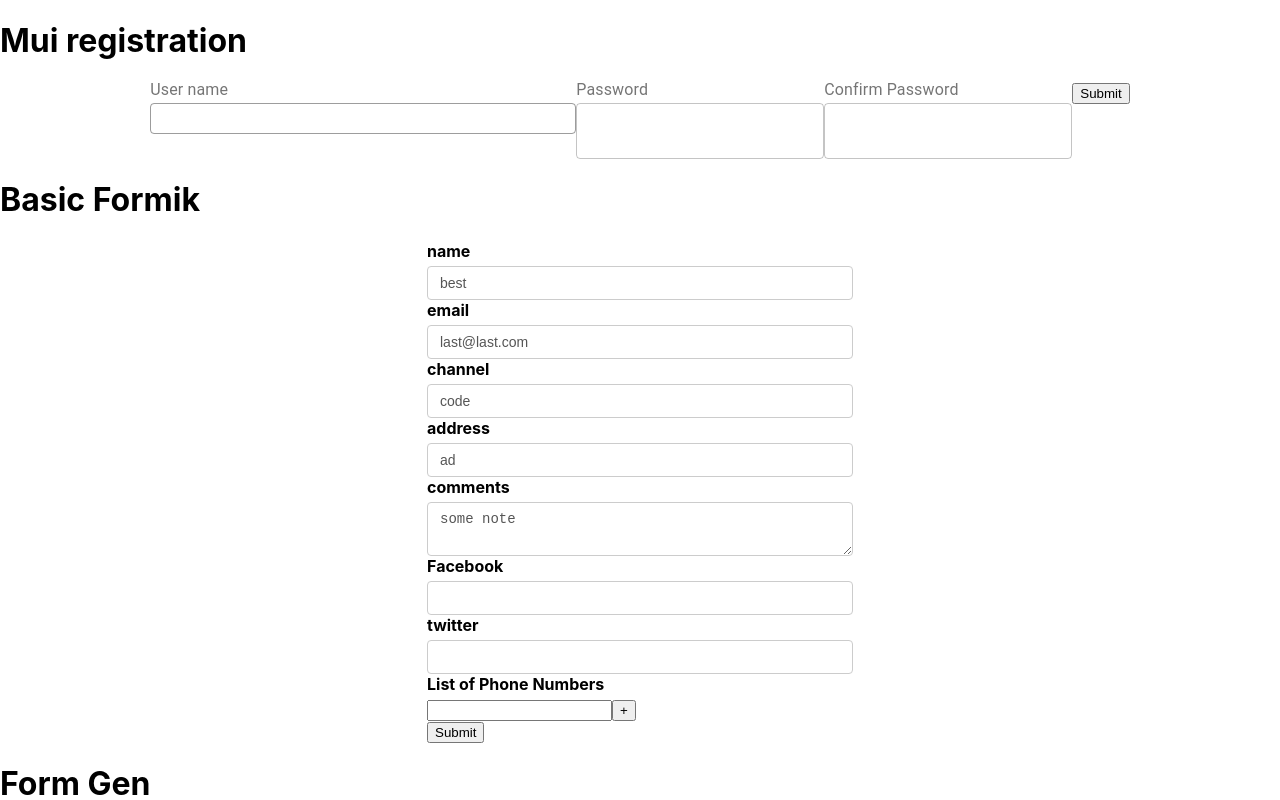
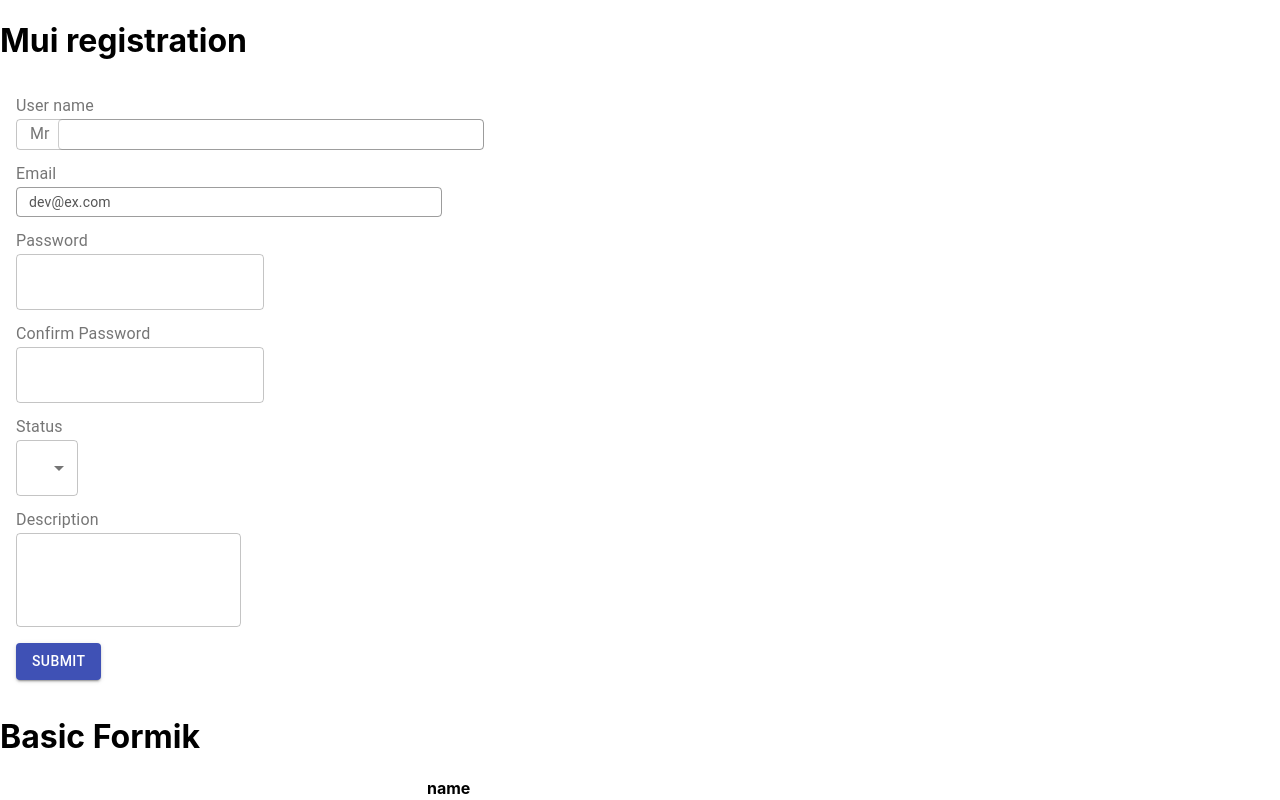
Before and after one commit to yescine/formik-Mui, a React (Create React App) app: page / in a window 1280 px wide. Shown: the top 800 px of the page. Built offline with nearby package versions, Linux system fonts and the light colour scheme.

Commit message:
implement rest of option and field type of Mui

```diff
--- a/src/App.js
+++ b/src/App.js
@@ -2,8 +2,8 @@ import React from 'react';
 import './App.css';
 import Youtube from './components/Youtube';
 import YoutubeFormik from './components/YoutubeFormik';
-import FormGen from './container/Form.Gen';
-import Registration from './views/Registration'
+import FormGen from './views/Form.Gen';
+import Registration from './views/Registration';
 
 
 function App () {
--- a/src/container/Forms/ChakraInput.js
+++ b/src/container/Forms/ChakraInput.js
@@ -1,34 +1,46 @@
 import React from 'react';
 import { Field } from 'formik';
-// import {
-//   Input,
-//   FormControl,
-//   FormLabel,
-//   FormErrorMessage
-// } from '@chakra-ui/core';
+
 import FormLabel from '@material-ui/core/FormLabel';
 import FormControl from '@material-ui/core/FormControl';
 import FormControlLabel from '@material-ui/core/FormControlLabel';
 import FormHelperText from '@material-ui/core/FormHelperText';
 import TextField from '@material-ui/core/TextField';
+import { InputAdornment, MenuItem } from '@material-ui/core';
 
 function ChakraInput (props) {
-  const { label, name, placeholder, validate, ...rest } = props;
+  const { label, name, placeholder, validate, options, select, multiline, rows, InputAbormentSt, InputAbormentEnd, ...rest } = props;
   return (
     <Field validate={validate?validate:null} name={name}>
-      {({ field, form }) => (
+      {({ field, form, meta }) => {
+        return (
           <FormControl>
             <FormLabel htmlFor={name}>{label}</FormLabel>
             <TextField
-            id={name}
-            error={form.errors[name]}
-            helperText={form.errors[name]}
-            placeholder={placeholder}
               {...rest}
               {...field}
-            variant="outlined" />
+              id={name}
+              error={meta.touched && form.errors[name]}
+              helperText={meta.touched && form.errors[name]}
+              placeholder={placeholder}
+              select={select}
+              multiline={multiline}
+              rows={rows}
+              InputProps={{
+                startAdornment: InputAbormentSt?<InputAdornment position="start">{InputAbormentSt}</InputAdornment>:null,
+                endAdornment:InputAbormentEnd?<InputAdornment position="end">{InputAbormentEnd}</InputAdornment>:null,
+              }}
+              // onBlur={event => console.log('event', event.target.value)}
+              variant="outlined" >
+              {options?.map((option) => (
+                <MenuItem key={option.value} value={option.value}>
+                  {option.key}
+                </MenuItem>
+              ))}
+            </TextField>
           </FormControl>
-      )}
+        );
+      }}
     </Field>
   );
 }
--- a/src/container/Form.Gen.jsx
+++ b/src/views/Form.Gen.jsx
@@ -2,7 +2,7 @@
 import React from 'react';
 import { Formik, Form } from 'formik';
 import * as Yup from 'yup';
-import FormikControl from './FormikControl';
+import FormikControl from '../container/FormikControl';
 
 function FormikContainer () {
   const dropdownOptions = [
@@ -59,6 +59,8 @@ function FormikContainer () {
       initialValues={initialValues}
       validationSchema={validationSchema}
       onSubmit={onSubmit}
+      validateOnChange={false}
+      validateOnBlur
     >
       {formik => (
         <Form>
--- a/src/views/Registration.jsx
+++ b/src/views/Registration.jsx
@@ -2,15 +2,23 @@ import React from 'react';
 import { Formik, Form } from 'formik';
 import * as Yup from 'yup';
 import FormikControl from '../container/FormikControl';
+import Grid from '@material-ui/core/Grid';
+import Button from '@material-ui/core/Button';
 
 const initialValues = {
   username:'',
-  email: '',
+  email: 'dev@ex.com',
   password:'',
   confirmPassword:'',
-  confirmPasswordTest:''
+  status:'',
+  description:''
+};
 
-};
+const statusOptions=[
+  {key:'engineer', value:'engineer'},
+  {key:'manager', value:'manager'},
+  {key:'intern', value:'intern'},
+];
 
 function Registration () {
 
@@ -22,7 +30,6 @@ function Registration () {
   });
   const validateConfirmPassword = (formik) => {
     let errors;
-    console.log('validate', formik);
     if (!formik.values['password'])errors='please confirm your password';
     if (formik.values['password']!==formik.values['confirmPassword'])errors='password doesn\'t match';
     return errors;
@@ -33,10 +40,12 @@ function Registration () {
   };
 
   const formGenArr = [
-    {control:'TextFieldMui', type:'text', label:'User name', name:'username', placeholder:'name'},
+    {control:'TextFieldMui', type:'text', label:'User name', name:'username', InputAbormentSt:'Mr'},
+    {control:'TextFieldMui', type:'email', label:'Email', name:'email', placeholder:'dev@ex.com'},
     {control:'TextFieldMui', type:'password', label:'Password', name:'password'},
     {control:'TextFieldMui', type:'password', label:'Confirm Password', name:'confirmPassword', validate:validateConfirmPassword},
-
+    {control:'TextFieldMui', select:true, label:'Status', name:'status', options:statusOptions},
+    {control:'TextFieldMui', type:'text', multiline:true, rows:3, label:'Description', name:'description'},
   ];
   return (
     <Formik
@@ -45,38 +54,22 @@ function Registration () {
       onSubmit={onSubmit}
     >
       {formik => (
-        <Form>
+        <Form style={{padding:'1rem'}}>
+          <Grid container direction="row" justify="space-evenly" alignItems="center" spacing={2}>
             {formGenArr.map((elem, idx) => {
               return (
+                <Grid item xs={12} key={idx} >
                   <FormikControl
-                control={elem.control}
-                type={elem.type}
-                label={elem.label}
-                name={elem.name}
-                validate={elem.validate?()=>elem.validate(formik):null}
-                key={idx}
+                    {...elem}
+                    validate={elem.validate?() => elem.validate(formik):null}
                   />
+                </Grid>
               );
             })}
-          {/* <FormikControl
-            control='TextFieldMui'
-            type='password'
-            label='password'
-            name='password'
-          />
-          <FormikControl
-            control='TextFieldMui'
-            type='password'
-            label='test Confirm'
-            name='confirmPasswordTest'
-            validate={() => {
-              let errors;
-              console.log('formik erro',formik)
-              if (formik.values['password']!==formik.values['confirmPasswordTest'])errors='password doesn\'t match';
-              return errors;
-            }}
-          /> */}
-          <button type='submit'>Submit</button>
+            <Grid item xs={12} >
+              <Button color='primary' variant='contained' type='submit'>Submit</Button>
+            </Grid>
+          </Grid>
         </Form>
       )}
     </Formik>
```
Lines whose indentation alone changed are shown as unchanged.
